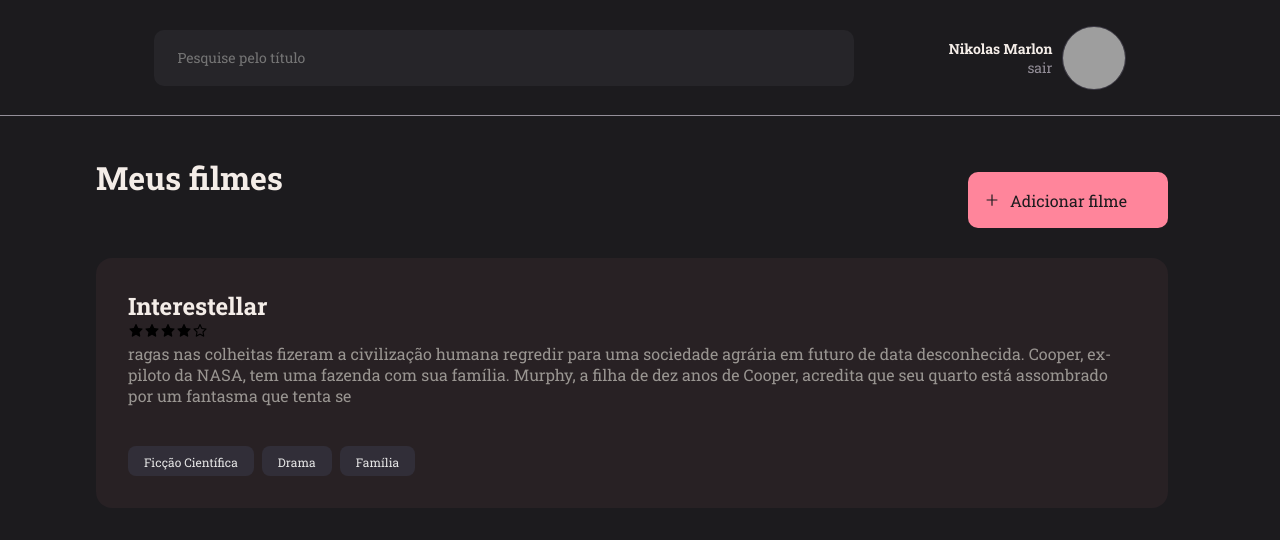
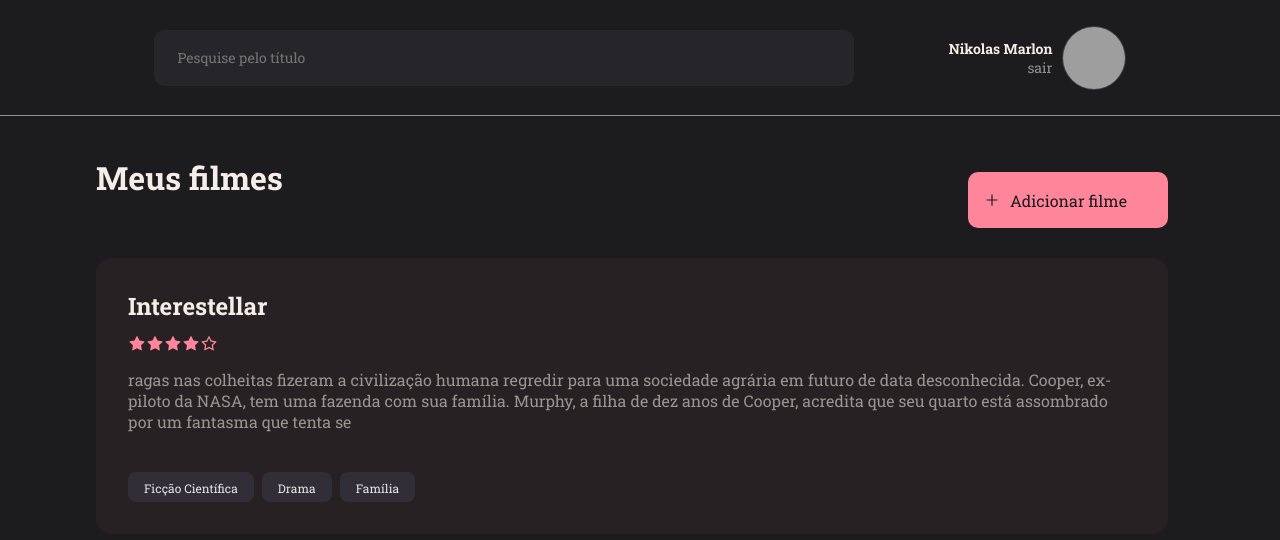
Before and after one commit to nikolasmarlon/Movies-notes, a React (Vite) app: page / in a window 1280 px wide. Shown: the top 540 px of the page. Built offline with nearby package versions, Linux system fonts and the light colour scheme; grey boxes are pictures that could not be loaded.

Commit message:
Ajustes componente Movie e StarRating

```diff
--- a/src/components/Movie/index.jsx
+++ b/src/components/Movie/index.jsx
@@ -14,7 +14,7 @@ export function Movie ({ data, ...rest }) {
                     data.note &&
                     <div>
                         {
-                            <StarRating nota={4} />
+                            <StarRating nota={4} tamanho={18} />
                         }
                     </div>
                 }
--- a/src/components/StarRating/index.jsx
+++ b/src/components/StarRating/index.jsx
@@ -2,12 +2,12 @@
 import { AiFillStar, AiOutlineStar } from 'react-icons/ai';
 import { Star, StarContainer } from './styles';
 
-export function StarRating({ nota }) {
+export function StarRating({ nota, tamanho = 20 }) {
     const rating = Math.min(Math.max(nota, 1), 5);
 
     const stars = Array.from({ length: 5 }, ( _, i) => (
       <Star key={i} isFilled={i < rating}>
-        {i < rating ? <AiFillStar /> : <AiOutlineStar />}
+        {i < rating ? <AiFillStar size={tamanho} /> : <AiOutlineStar size={tamanho} />}
       </Star>
     ));
 
--- a/src/components/StarRating/styles.js
+++ b/src/components/StarRating/styles.js
@@ -2,6 +2,13 @@ import styled from 'styled-components';
 
 export const StarContainer = styled.div`
   display: flex;
+  align-items: center;
+  height: 47px;
+
+  display: flex;
+  align-items: center;
+  color: ${( {theme} ) => theme.COLORS.RED_300};
+
 `;
 
 export const Star = styled.div`
--- a/src/pages/MoviePreview/styles.js
+++ b/src/pages/MoviePreview/styles.js
@@ -71,15 +71,9 @@ export const Content = styled.div`
         align-items: center;
         gap: 19px;
         padding: 0;
+
     }
 
-    .stars{
-        height: 47px;
-        font-size: 20px;
-        display: flex;
-        align-items: center;
-        color: ${( {theme} ) => theme.COLORS.RED_300};
-    }
 
     #tags{
         margin-top: 15px;
```
